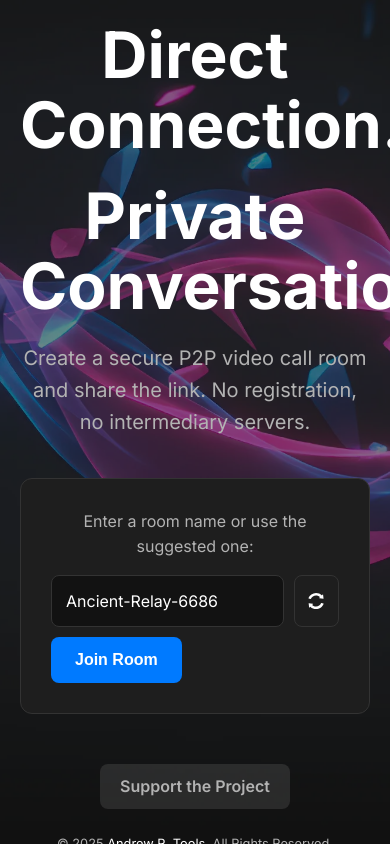
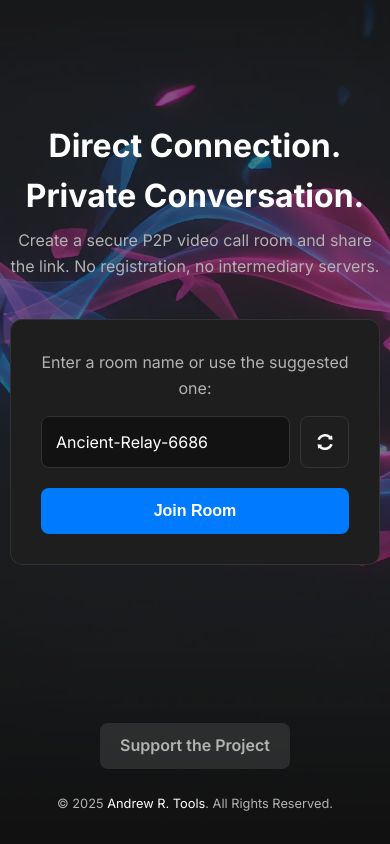
Before and after one commit to jibazbobez/webrtc-p2p-app, a website: page public/index.html in a window 390 px wide. Drawn offline with Linux system fonts and the light colour scheme; no server answers.

Commit message:
Update styles.css

```diff
--- a/public/css/styles.css
+++ b/public/css/styles.css
@@ -630,25 +630,50 @@ body:not(.mobile-device) #feature-btn[data-feature="switchcamera"] {
    6. RESPONSIVE & MOBILE STYLES
    ================================== */
 @media (max-width: 768px) {
+    /* General styles for small screens */
+    .hero-content h1 {
+        font-size: 2rem;
+        margin-bottom: 15px;
+    }
+
+    .hero-content h2 {
+        font-size: 1rem;
+        margin-bottom: 30px;
+    }
+
+    .input-group {
+        flex-wrap: wrap;
+    }
+
+    #join-btn {
+        width: 100%;
+        margin-top: 10px;
+        order: 3;
+    }
+
+    .container {
+        padding: 0 10px;
+    }
 
     /* --- Portrait Mode --- */
     @media (orientation: portrait) {
-        .videos-section {
-            padding: 10px 0;
+        .videos-section > .container {
+            padding: 0;
         }
+
         #videos {
             flex-direction: column; /* Stack videos vertically */
             padding: 10px;
             gap: 10px;
         }
+
         .main-controls-container {
             width: 100%;
-            padding: 12px 10px 5px 10px; /* MODIFICATION: Reduced bottom padding to close gap */
+            padding: 12px 10px 5px 10px;
             background-color: rgba(18, 18, 18, 0.9);
             backdrop-filter: blur(8px);
         }
 
-        /* MODIFICATION START: Fix room name font wrap */
         .room-id-wrapper {
             padding: 4px 10px;
         }
@@ -656,7 +681,6 @@ body:not(.mobile-device) #feature-btn[data-feature="switchcamera"] {
         #room-name-text {
             font-size: 0.9rem; /* Reduced font size to fit on one line */
         }
-        /* MODIFICATION END */
     }
 
     /* --- Landscape Mode --- */
@@ -709,6 +733,5 @@ body:not(.mobile-device) #feature-btn[data-feature="switchcamera"] {
             font-size: 0.7rem; /* Make font smaller */
             color: var(--text-secondary);
         }
-        /* MODIFICATION END */
     }
 }
```
